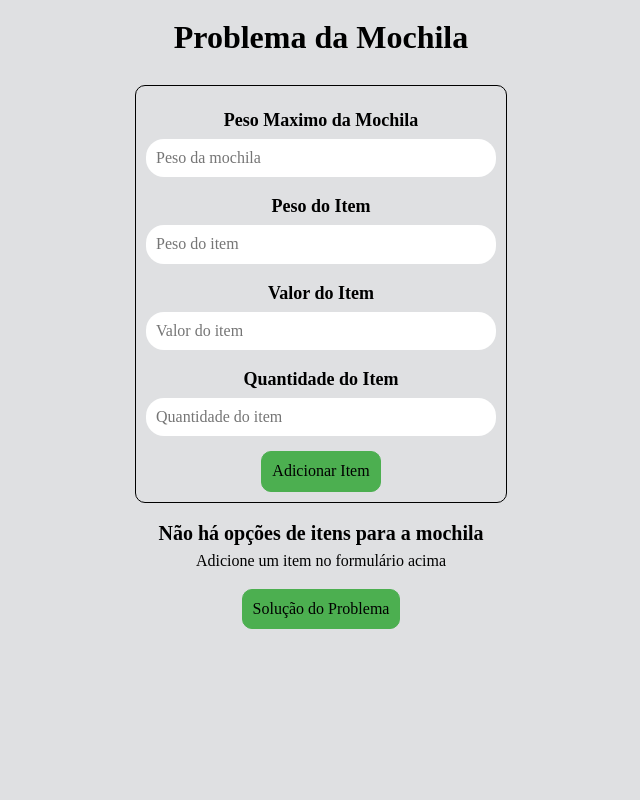
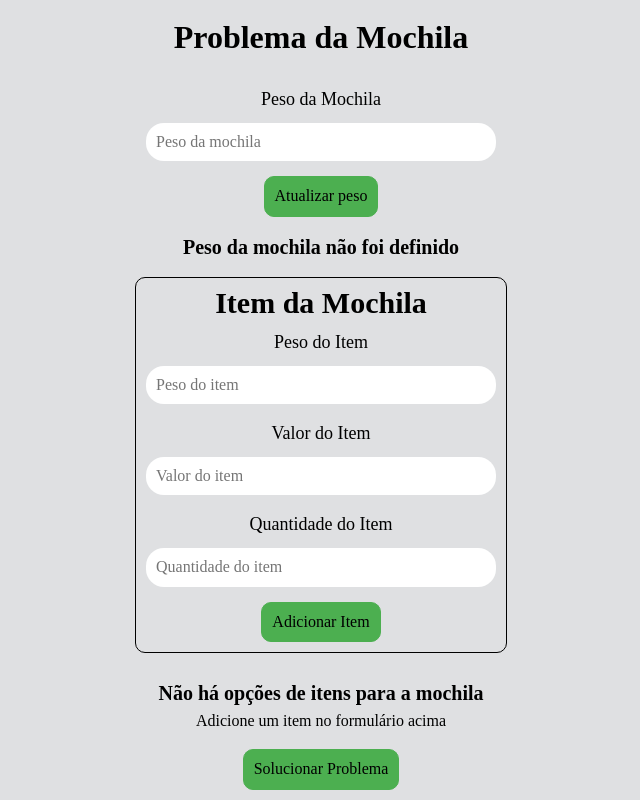
Before and after one commit to andrealvesaraujo/knapsack_dobslit, a React (Create React App) app: page / in a window 1280 px wide. Shown: the whole page, without its empty margins (319-959 px from the left). Built offline with nearby package versions, Linux system fonts and the light colour scheme.

Commit message:
feat: update knapsack weight field outside item form

```diff
--- a/src/App.js
+++ b/src/App.js
@@ -10,7 +10,9 @@ export default class App extends React.Component {
   constructor(props) {
     super(props);
     this.state = {
+      knapsackWeightInput: '',
       knapsackWeight: '',
+      knapsackWeightError: '',
       indexEditItem:'',
       formEditItem: {
         itemWeight: '',
@@ -29,12 +31,38 @@ export default class App extends React.Component {
     })
   }
 
-  handleFormSaveWeight = (weight) => {
+  handleInputChange = (e) => {
     this.setState({
-      knapsackWeight: weight
-    },()=>{
-      // console.log('this.state.knapsackWeight')
-      // console.log(this.state.knapsackWeight)
+      ...this.state,
+      [e.target.name]: e.target.value,
+    });
+  }
+
+  handleUpdateKnapsackWeight = () => {
+
+    let knapsackWeightError;
+
+    const regexOnlyNumber = /^[0-9\b]+$/;
+
+    if (!this.state.knapsackWeightInput) {
+        knapsackWeightError = 'Campo Obrigatório';
+    } else if(!regexOnlyNumber.test(this.state.knapsackWeightInput)){
+        knapsackWeightError = 'Campo só aceita número';
+    }
+
+    if(knapsackWeightError){
+      this.setState({
+        ...this.state,
+        knapsackWeightError
+      })
+      return
+    }
+
+    this.setState({
+      ...this.state,
+      knapsackWeight: this.state.knapsackWeightInput,
+      knapsackWeightInput: '',
+      knapsackWeightError: ''
     })
   }
 
@@ -55,8 +83,7 @@ export default class App extends React.Component {
 
     if(!this.state.knapsackWeight){
       solutionError = "O peso da Mochila é obrigatório"
-    }
-    if(this.state.listItems.length === 0 ){
+    } else if(this.state.listItems.length === 0 ){
       solutionError = "A lista de itens são obrigatórios"
     }
 
@@ -83,9 +110,29 @@ export default class App extends React.Component {
     return (
       <main>
         <h1>Problema da Mochila</h1>
+        <div className="container-knapsackWeight">
+            <label htmlFor="knapsackWeight">Peso da Mochila</label>
+            <input
+                id="knapsackWeightInput"
+                name="knapsackWeightInput"
+                placeholder='Peso da mochila'
+                autoComplete="off"
+                value={this.state.knapsackWeightInput}
+                onChange={this.handleInputChange}
+            />
+            {this.state.knapsackWeightError? <div className="error">{this.state.knapsackWeightError}</div> : null}
+            <div className="container-btn-update-weight">
+              <Button isUpdatingWeight onClick={this.handleUpdateKnapsackWeight} />
+            </div>
+            { this.state.knapsackWeight
+              ?
+                <div className='text-result'>Peso da mochila: {this.state.knapsackWeight}kg</div>
+              :
+                <div className='text-result'>Peso da mochila não foi definido</div>
+            }
+        </div>
         <MainForm
           addItem={this.handleFormAddItem}
-          saveKnapsackWeight={this.handleFormSaveWeight}
         />
         <ListItems
             listItems={this.state.listItems}
--- a/src/App.scss
+++ b/src/App.scss
@@ -21,6 +21,44 @@ main {
         font-weight: bold;
     }
 
+    .container-knapsackWeight {
+        display: flex;
+        flex-direction: column;
+        min-width: 35rem;
+
+        label {
+            margin: 1.5rem 0 .5rem 0;
+            font-size: 1.8rem;
+            color: var(--black);
+        }
+
+        input {
+            margin: 1rem 0 0.5rem 0;
+            color: var(--black);
+            font-size: 1.6rem;
+            padding: 1rem;
+            border: none;
+            border-radius: 1.8rem;
+        }
+
+        .error {
+            color:var(--red);
+            margin-bottom: 1rem;
+        }
+
+        .container-btn-update-weight {
+            margin-top: 1rem;
+        }
+
+        .text-result {
+            margin-top: 2rem;
+            color: var(--black);
+            font-size: 2rem;
+            font-weight: bold;
+
+        }
+    }
+
     .container-btn-solution {
         margin: 1rem;
 
--- a/src/components/Button/index.js
+++ b/src/components/Button/index.js
@@ -10,17 +10,21 @@ export default class Button extends React.Component {
       isEdit: this.props.isEdit,
       isDelete: this.props.isDelete,
       isAddingItem: this.props.isAddingItem,
+      isUpdatingWeight: this.props.isUpdatingWeight,
     }
   }
 
   render() {
     return (
       <>
+      {this.state.isUpdatingWeight && (
+          <button className="btn-sucess" onClick={this.props.onClick}>Atualizar peso</button>
+      )}
       {this.state.isAddingItem && (
           <button type="submit" className="btn-sucess">Adicionar Item</button>
       )}
       {this.state.isSucess && (
-          <button className="btn-sucess" onClick={this.props.onClick}>Solução do Problema</button>
+          <button className="btn-sucess" onClick={this.props.onClick}>Solucionar Problema</button>
       )}
       {this.state.isEdit && (
           <button className="btn-edit" onClick={this.props.onClick}>Editar</button>
--- a/src/components/MainForm/MainForm.scss
+++ b/src/components/MainForm/MainForm.scss
@@ -1,11 +1,18 @@
 .container-form {
-    margin: 1rem;
+    margin: 2rem;
     padding: 1rem;
     border: 0.1rem solid var(--black);
     border-radius: 1rem;
     min-width: 35rem;
 
+    .form-title{
+        color: var(--black);
+        font-size: 3rem;
+        font-weight: bold;
+    }
+
     form {
+
 
         div {
             display: flex;
@@ -14,12 +21,11 @@
             label {
                 margin: 1.5rem 0 .5rem 0;
                 font-size: 1.8rem;
-                font-weight: bold;
                 color: var(--black);
             }
 
             input {
-                margin: 0.5rem 0 0.5rem 0;
+                margin: 1rem 0 0.5rem 0;
                 color: var(--black);
                 font-size: 1.6rem;
                 padding: 1rem;
--- a/src/components/MainForm/index.js
+++ b/src/components/MainForm/index.js
@@ -8,12 +8,10 @@ export default class MainForm extends React.Component {
     constructor(props) {
         super(props);
         this.state = {
-            knapsackWeight: '',
             itemWeight: '',
             itemValue: '',
             itemTotal: '',
             errors: {
-                knapsackWeight: '',
                 itemWeight: '',
                 itemValue: '',
                 itemTotal: '',
@@ -23,7 +21,6 @@ export default class MainForm extends React.Component {
 
     handleSubmit = (values, formikBag)=>{
         this.setState({
-            knapsackWeight: values.knapsackWeight,
             itemWeight: values.itemWeight,
             itemValue: values.itemValue,
             itemTotal: values.itemTotal,
@@ -34,37 +31,30 @@ export default class MainForm extends React.Component {
                 itemTotal:  this.state.itemTotal,
             }
             this.props.addItem(item)
-            this.props.saveKnapsackWeight(this.state.knapsackWeight)
-            formikBag.resetForm()
+           formikBag.resetForm()
         })
     }
 
     handleValidate = (values) => {
         const errors = {};
 
-        const re = /^[0-9\b]+$/;
-
-        if (!values.knapsackWeight) {
-            errors.knapsackWeight = 'Campo Obrigatório';
-        } else if(!re.test(values.knapsackWeight)){
-            errors.knapsackWeight = 'Campo só aceita número';
-        }
+        const regexOnlyNumber = /^[0-9\b]+$/;
 
         if (!values.itemWeight) {
             errors.itemWeight = 'Campo Obrigatório';
-        }else if(!re.test(values.itemWeight)){
+        }else if(!regexOnlyNumber.test(values.itemWeight)){
             errors.itemWeight = 'Campo só aceita número';
         }
 
         if (!values.itemValue) {
             errors.itemValue = 'Campo Obrigatório';
-        }else if(!re.test(values.itemValue)){
+        }else if(!regexOnlyNumber.test(values.itemValue)){
             errors.itemValue = 'Campo só aceita número';
         }
 
         if (!values.itemTotal) {
             errors.itemTotal = 'Campo Obrigatório';
-        }else if(!re.test(values.itemTotal)){
+        }else if(!regexOnlyNumber.test(values.itemTotal)){
             errors.itemTotal = 'Campo só aceita número';
         }
 
@@ -80,10 +70,10 @@ export default class MainForm extends React.Component {
     render() {
         return (
             <div className="container-form">
+                <h2 className='form-title'>Item da Mochila</h2>
                 <div>
                     <Formik
                         initialValues={{
-                            knapsackWeight: '',
                             itemWeight: '',
                             itemValue: '',
                             itemTotal: '',
@@ -94,16 +84,6 @@ export default class MainForm extends React.Component {
                         validateOnBlur={false}
                     >
                         <Form>
-                            <div>
-                                <label htmlFor="knapsackWeight">Peso Maximo da Mochila</label>
-                                <Field
-                                    id="knapsackWeight"
-                                    name="knapsackWeight"
-                                    placeholder='Peso da mochila'
-                                    autoComplete="off"
-                                />
-                                {this.state.errors.knapsackWeight ? <div className="error">{this.state.errors.knapsackWeight}</div> : null}
-                            </div>
                             <div>
                                 <label htmlFor="itemWeight">Peso do Item</label>
                                 <Field
```
